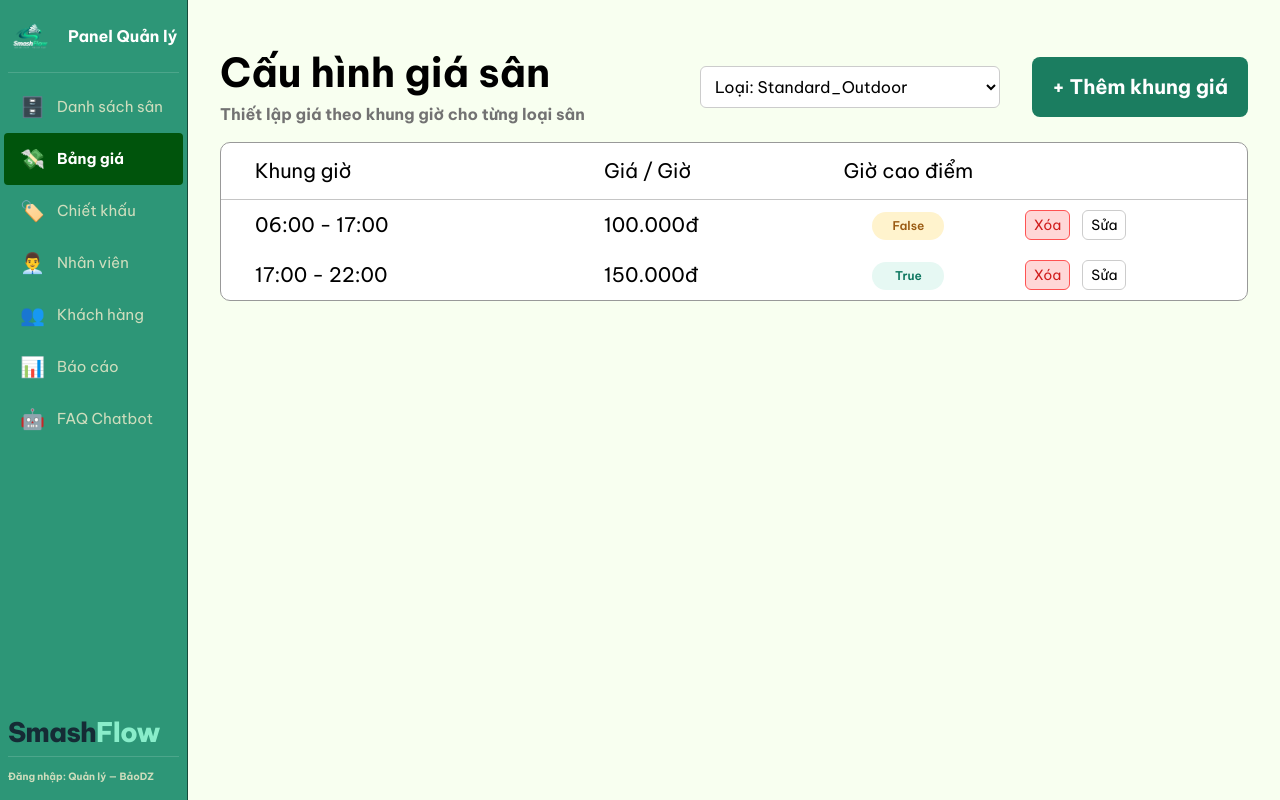
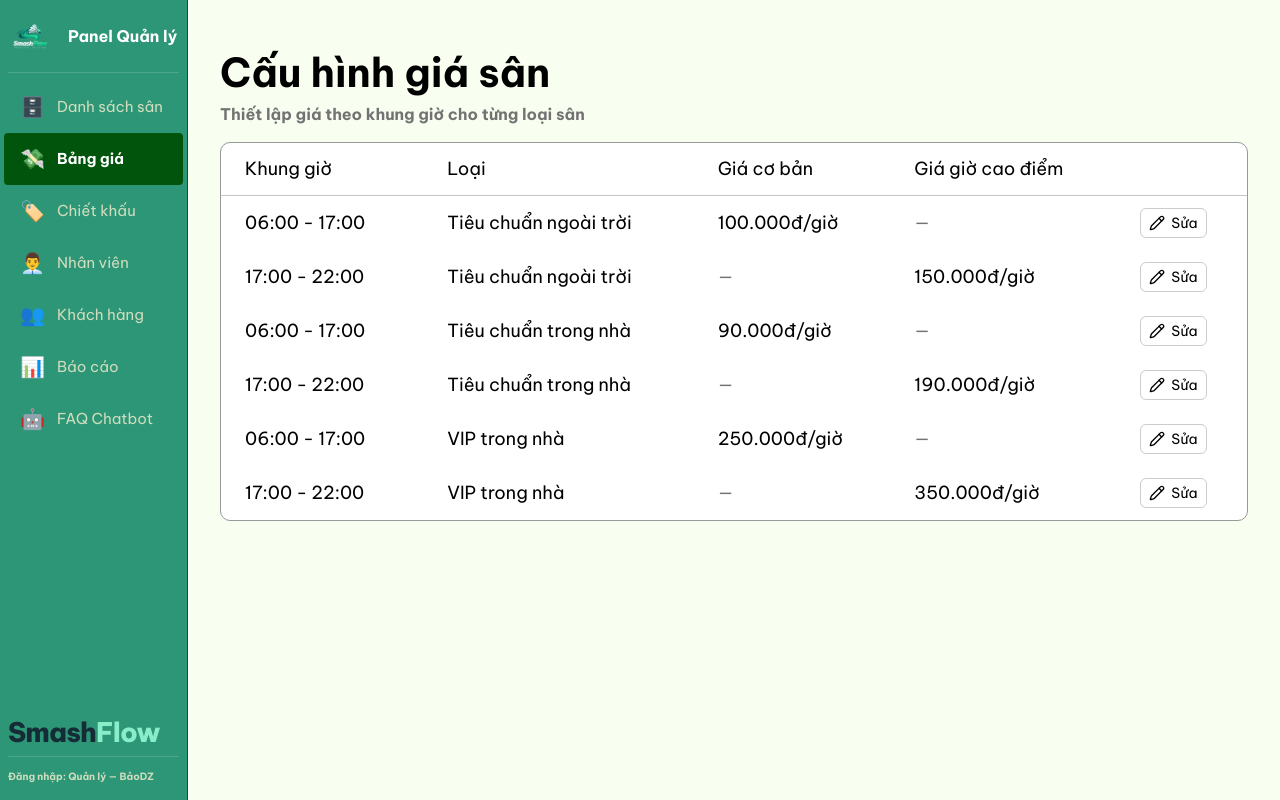
Before and after one commit to Xoai1405/BadmintonCourtManagement-AI_chatbot-, a React app in the folder app/Frontend/: page /prices in a window 1280 px wide. Built offline with nearby package versions, Linux system fonts and the light colour scheme; the HTML template or start-up script is replaced by a standard one.

Commit message:
feat: update price management page to enforce 30-minute time slots and improve UI elements

```diff
--- a/app/Frontend/src/api/adminApi.js
+++ b/app/Frontend/src/api/adminApi.js
@@ -11,6 +11,8 @@ let nextPriceId = Math.max(0, ...priceConfigs.map((price) => price.priceConfigId
 const courtTypes = ["STANDARD_OUTDOOR", "STANDARD_INDOOR", "VIP_INDOOR"];
 const courtStatuses = ["ACTIVE", "MAINTENANCE", "CLOSED"];
 const timePattern = /^([01]\d|2[0-3]):[0-5]\d$/;
+// Khung giá dùng giờ Việt Nam dạng HH:mm và chỉ nhận phút 00 hoặc 30 như form.
+const priceTimePattern = /^([01]\d|2[0-3]):(00|30)$/;
 const normalizeName = (value) => value.trim().toLocaleLowerCase("vi-VN")
   .normalize("NFD").replace(/[\u0300-\u036f]/g, "").replace(/đ/g, "d");
 const normalizePhone = (value) => value.replace(/[\s().+-]/g, "");
@@ -45,8 +47,11 @@ function getReferencePrice(courtType) {
 
 function validatePrice(input, editingId = null) {
   if (!courtTypes.includes(input.courtType)) throw new Error("Loại sân không hợp lệ.");
-  if (!timePattern.test(input.startTime) || !timePattern.test(input.endTime) || input.endTime <= input.startTime) {
-    throw new Error("Khung giờ không hợp lệ: giờ kết thúc phải sau giờ bắt đầu.");
+  if (!priceTimePattern.test(input.startTime) || !priceTimePattern.test(input.endTime)) {
+    throw new Error("Khung giá phải dùng giờ 24 giờ theo mốc 30 phút (ví dụ 06:00, 06:30).");
+  }
+  if (input.endTime <= input.startTime) {
+    throw new Error("Giờ kết thúc phải sau giờ bắt đầu trong cùng ngày.");
   }
   if (!Number.isSafeInteger(input.pricePerHour) || input.pricePerHour <= 0 || input.pricePerHour > 9999999999) {
     throw new Error("Giá mỗi giờ phải là số nguyên từ 1 đến 9.999.999.999 đồng.");
--- a/app/Frontend/src/components/layout/AdminLayout.css
+++ b/app/Frontend/src/components/layout/AdminLayout.css
@@ -246,10 +246,8 @@
   vertical-align: middle;
 }
 
-/* Dùng chung kiểu nhãn cho trạng thái sân và giờ cao điểm: chữ căn giữa,
-   cùng chiều cao để các hàng thẳng nhau. Chiều rộng riêng đặt bên dưới. */
-.court-status,
-.price-peak-badge {
+/* Nhãn trạng thái sân có cùng chiều cao, chữ căn giữa để các hàng thẳng nhau. */
+.court-status {
   display: inline-flex;
   min-height: 28px;
   align-items: center;
@@ -263,7 +261,7 @@
   vertical-align: middle;
 }
 
-/* Tên trạng thái sân dài hơn True/False nên dùng nhãn rộng hơn. */
+/* Cố định chiều rộng để các tên trạng thái có độ dài khác nhau vẫn thẳng hàng. */
 .court-status {
   width: 104px;
 }
@@ -729,69 +727,10 @@
   }
 }
 
-/* Màn bảng giá dùng cùng biến màu và bố cục quản lý; class price- chỉ áp dụng màn này. */
-.price-toolbar {
-  display: flex;
-  flex-wrap: wrap;
-  align-items: center;
-  gap: 32px;
-}
-
-.price-type-filter {
-  width: 300px;
-  max-width: 100%;
-  height: 42px;
-  padding: 8px 10px;
-  border: 1px solid #cccccc;
-  border-radius: 6px;
-  background-color: var(--admin-surface);
-  color: var(--admin-text);
-  font: inherit;
-  font-size: 16px;
-}
-
-.price-add-button {
-  border-radius: 8px;
-  white-space: nowrap;
-}
-
-.price-notice:empty {
-  margin: 0;
-}
-
-/* Chỉ kích thước và tỷ lệ cột của bảng giá khác bảng sân. */
+/* Bảng giá dùng cùng cỡ chữ, đệm ô, căn trái và khoảng cách nút của bảng sân.
+   Chỉ đặt chiều rộng tối thiểu riêng vì bảng có 5 cột; khung chung cho cuộn ngang. */
 .price-table {
-  min-width: 680px;
-  font-size: 20px;
-}
-
-.price-table th,
-.price-table td {
-  padding: 10px 24px;
-}
-
-.price-table th {
-  padding-top: 14px;
-  padding-bottom: 14px;
-}
-
-.price-table th:first-child,
-.price-table td:first-child {
-  width: 35%;
-  padding-left: 34px;
-}
-
-.price-table th:nth-child(2) {
-  width: 23%;
-}
-
-/* Cột thứ 3 là giờ cao điểm: căn giữa cả tiêu đề và nhãn True/False
-   để nhãn nằm đúng dưới tiêu đề, không bị lệch về bên trái. */
-.price-table th:nth-child(3),
-.price-table td:nth-child(3) {
-  width: 18%;
-  text-align: center;
-  vertical-align: middle;
+  min-width: 920px;
 }
 
 .price-table .price-empty {
@@ -801,21 +740,25 @@
   white-space: normal;
 }
 
-/* Cố định chiều rộng để True và False có cùng kích thước trong mọi hàng.
-   Phần chữ, chiều cao và bo góc dùng chung với .court-status ở trên. */
-.price-peak-badge {
-  width: 72px;
+.price-unavailable {
+  color: var(--admin-muted);
 }
 
-/* Vàng cho giờ thường, xanh cho giờ cao điểm; chữ đậm màu để dễ đọc. */
-.price-peak-badge--false {
-  background-color: #fff3cd;
-  color: #9a5b13;
+/* Nút sửa giữ nền trắng, chữ đen, kích thước và viền chung như nút Sửa bên sân.
+   Chỉ thêm bố cục icon/chữ; focus vẫn giữ tông trắng đen theo yêu cầu. */
+.price-edit-button {
+  display: inline-flex;
+  align-items: center;
+  justify-content: center;
+  gap: 6px;
 }
 
-.price-peak-badge--true {
-  background-color: #e6f8f3;
-  color: #0b755e;
+.price-page .price-edit-button:focus-visible {
+  outline-color: var(--admin-text);
+}
+
+.price-edit-button:disabled {
+  opacity: 0.6;
 }
 
 .price-dialog-button:hover {
@@ -885,23 +828,16 @@
   box-shadow: 0 0 0 3px rgb(27 125 96 / 12%);
 }
 
+/* Loại sân chỉ để đọc trong popup; sửa giá không chuyển bản ghi sang loại khác. */
+.price-form-input[readonly] {
+  background-color: #f5faf8;
+  color: var(--admin-muted);
+}
+
 .price-time-fields {
   display: grid;
   grid-template-columns: repeat(2, minmax(0, 1fr));
   gap: 16px;
-}
-
-.price-peak-field {
-  display: flex;
-  align-items: center;
-  gap: 10px;
-  font-size: 14px;
-}
-
-.price-peak-field input {
-  width: 18px;
-  height: 18px;
-  accent-color: var(--admin-primary);
 }
 
 .price-form-error {
@@ -940,71 +876,12 @@
   background-color: var(--admin-primary-hover);
 }
 
-.price-dialog-button--delete {
-  border-color: transparent;
-  background-color: #c74f4f;
-  color: var(--admin-surface);
-}
-
-.price-dialog-button--delete:hover {
-  background-color: #b44141;
-}
-
-.price-page button:focus-visible,
-.price-type-filter:focus-visible,
-.price-peak-field input:focus-visible {
+.price-page button:focus-visible {
   outline: 3px solid var(--admin-primary);
   outline-offset: 3px;
 }
 
-.price-delete-description {
-  margin: 12px 0 20px;
-  color: var(--admin-form-muted);
-  font-size: 14px;
-}
-
-.price-delete-details {
-  display: grid;
-  gap: 12px;
-  margin: 0 0 24px;
-  padding: 16px;
-  border: 1px solid var(--admin-form-border);
-  border-radius: 10px;
-  font-size: 14px;
-}
-
-.price-delete-details div {
-  display: flex;
-  flex-wrap: wrap;
-  justify-content: space-between;
-  gap: 8px 16px;
-}
-
-.price-delete-details dt {
-  color: var(--admin-form-muted);
-}
-
-.price-delete-details dd {
-  margin: 0;
-}
-
 @media (max-width: 767px) {
-  .price-toolbar {
-    width: 100%;
-    gap: 16px;
-  }
-
-  .price-type-filter {
-    flex: 1 1 200px;
-  }
-
-  .price-add-button {
-    max-width: 100%;
-    padding: 12px 16px;
-    font-size: 16px;
-    white-space: normal;
-  }
-
   .price-dialog {
     padding: 24px 20px;
   }
--- a/app/Frontend/src/pages/admin/PriceManagementPage.jsx
+++ b/app/Frontend/src/pages/admin/PriceManagementPage.jsx
@@ -1,55 +1,61 @@
 import { useRef, useState } from "react";
+import { Pencil } from "lucide-react";
 import { useOutletContext } from "react-router-dom";
 import "../../components/layout/AdminLayout.css";
 import { adminApi } from "../../api/adminApi.js";
 
+// Hiển thị cùng tên tiếng Việt với màn Quản lý sân; giữ nguyên enum gửi API.
 const courtTypes = {
-  STANDARD_OUTDOOR: "Standard_Outdoor",
-  STANDARD_INDOOR: "Standard_Indoor",
-  VIP_INDOOR: "VIP_Indoor",
+  STANDARD_OUTDOOR: "Tiêu chuẩn ngoài trời",
+  STANDARD_INDOOR: "Tiêu chuẩn trong nhà",
+  VIP_INDOOR: "VIP trong nhà",
 };
 const priceFormatter = new Intl.NumberFormat("vi-VN");
 const emptyForm = { courtType: "STANDARD_OUTDOOR", startTime: "", endTime: "", pricePerHour: "", isPeakHour: false };
-const timePattern = /^([01]\d|2[0-3]):[0-5]\d$/;
+// Giờ sân là giờ địa phương Việt Nam, lưu HH:mm và không đổi qua UTC.
+// Dùng select thay input time để luôn hiện 24 giờ, không phụ thuộc AM/PM của máy.
+const timePattern = /^([01]\d|2[0-3]):(00|30)$/;
+const timeOptions = Array.from({ length: 48 }, (_, index) =>
+  `${String(Math.floor(index / 2)).padStart(2, "0")}:${index % 2 === 0 ? "00" : "30"}`
+);
 
 export default function PriceManagementPage() {
   const { priceConfigs, setPriceConfigs } = useOutletContext();
   const [isPending, setIsPending] = useState(false);
-  const [requestError, setRequestError] = useState("");
-  const [selectedType, setSelectedType] = useState("STANDARD_OUTDOOR");
   const [editingId, setEditingId] = useState(null);
   const [form, setForm] = useState(emptyForm);
   const [formError, setFormError] = useState("");
   const [notice, setNotice] = useState("");
-  const [priceToDelete, setPriceToDelete] = useState(null);
   const formDialogRef = useRef(null);
   const formRef = useRef(null);
-  const deleteDialogRef = useRef(null);
-  const deleteCloseRef = useRef(null);
-  const addButtonRef = useRef(null);
 
-  const visiblePrices = priceConfigs
-    .filter((config) => config.courtType === selectedType)
-    .sort((a, b) => a.startTime.localeCompare(b.startTime));
+  // Mỗi bản ghi là một dòng: 3 loại sân × 2 khung giờ = 6 dòng dữ liệu mẫu.
+  // Sao chép trước khi sắp xếp để không thay đổi state dùng chung với màn Court.
+  const typeOrder = Object.keys(courtTypes);
+  const visiblePrices = [...priceConfigs].sort((a, b) =>
+    typeOrder.indexOf(a.courtType) - typeOrder.indexOf(b.courtType) ||
+    a.startTime.localeCompare(b.startTime)
+  );
 
   const updateForm = (field, value) => {
     setForm((previous) => ({ ...previous, [field]: value }));
     setFormError("");
   };
 
-  const openForm = (config = null) => {
-    setRequestError("");
-    setEditingId(config?.priceConfigId ?? null);
-    setForm(config ? {
+  // Chỉ sửa bản ghi đã có; loại sân giữ nguyên để không chuyển nhầm khung giá.
+  const openForm = (config) => {
+    setEditingId(config.priceConfigId);
+    setForm({
       courtType: config.courtType,
       startTime: config.startTime,
       endTime: config.endTime,
       pricePerHour: String(config.pricePerHour),
+      // Giữ cố định nhóm giá của dòng đang sửa để mỗi loại sân vẫn có đủ hai nhóm giá.
       isPeakHour: config.isPeakHour,
-    } : { ...emptyForm, courtType: selectedType });
+    });
     setFormError("");
     formDialogRef.current.showModal();
-    formRef.current.elements.namedItem("startTime").focus();
+    formRef.current.elements.namedItem("pricePerHour").focus();
   };
 
   const showError = (message, field) => {
@@ -59,16 +65,20 @@ export default function PriceManagementPage() {
 
   const handleSubmit = async (event) => {
     event.preventDefault();
-    if (isPending) return;
+    if (isPending || editingId === null) return;
     if (!Object.hasOwn(courtTypes, form.courtType)) {
       showError("Vui lòng chọn loại sân hợp lệ.", "courtType");
       return;
     }
     if (!timePattern.test(form.startTime)) {
-      showError("Vui lòng nhập giờ bắt đầu hợp lệ.", "startTime");
+      showError("Vui lòng chọn giờ bắt đầu theo mốc 30 phút.", "startTime");
       return;
     }
-    if (!timePattern.test(form.endTime) || form.endTime <= form.startTime) {
+    if (!timePattern.test(form.endTime)) {
+      showError("Vui lòng chọn giờ kết thúc theo mốc 30 phút.", "endTime");
+      return;
+    }
+    if (form.endTime <= form.startTime) {
       showError("Giờ kết thúc phải sau giờ bắt đầu trong cùng ngày.", "endTime");
       return;
     }
@@ -87,49 +97,18 @@ export default function PriceManagementPage() {
       return;
     }
 
-    // API kiểm tra lại khung giờ trùng và tự cấp ID cho bản ghi mới.
+    // Cập nhật đúng một khung giá qua API mock hiện có; Court đọc cùng state.
     setIsPending(true);
-    setRequestError("");
     try {
       const input = { ...form, pricePerHour };
-      const savedConfig = editingId === null
-        ? await adminApi.createPriceConfig(input)
-        : await adminApi.updatePriceConfig(editingId, input);
-      setPriceConfigs((previous) => editingId === null
-        ? [...previous, savedConfig]
-        : previous.map((item) => item.priceConfigId === savedConfig.priceConfigId ? savedConfig : item)
+      const savedConfig = await adminApi.updatePriceConfig(editingId, input);
+      setPriceConfigs((previous) =>
+        previous.map((item) => item.priceConfigId === savedConfig.priceConfigId ? savedConfig : item)
       );
-      setSelectedType(form.courtType);
-      setNotice(`Đã ${editingId === null ? "thêm" : "cập nhật"} khung giá ${form.startTime} - ${form.endTime}.`);
+      setNotice(`Đã cập nhật giá ${courtTypes[savedConfig.courtType]}, khung giờ ${savedConfig.startTime} - ${savedConfig.endTime}.`);
       formDialogRef.current.close();
     } catch (error) {
       setFormError(error.message);
-    } finally {
-      setIsPending(false);
-    }
-  };
-
-  const openDeleteDialog = (config) => {
-    setRequestError("");
-    setPriceToDelete(config);
-    deleteDialogRef.current.showModal();
-    deleteCloseRef.current.focus();
-  };
-
-  // Xóa trong mock store trước, sau đó cập nhật bảng nếu request thành công.
-  const handleDelete = async () => {
-    if (!priceToDelete || isPending) return;
-    setIsPending(true);
-    setRequestError("");
-    try {
-      await adminApi.deletePriceConfig(priceToDelete.priceConfigId);
-      setPriceConfigs((previous) => previous.filter((config) => config.priceConfigId !== priceToDelete.priceConfigId));
-      setNotice(`Đã xóa khung giá ${priceToDelete.startTime} - ${priceToDelete.endTime}.`);
-      deleteDialogRef.current.close();
-      // Trả focus sau khi nút hết disabled.
-      requestAnimationFrame(() => addButtonRef.current?.focus());
-    } catch (error) {
-      setRequestError(error.message);
     } finally {
       setIsPending(false);
     }
@@ -142,50 +121,38 @@ export default function PriceManagementPage() {
           <h1 id="price-page-title" className="admin-page-title">Cấu hình giá sân</h1>
           <p className="admin-page-description">Thiết lập giá theo khung giờ cho từng loại sân</p>
         </div>
-        <div className="price-toolbar">
-          <label htmlFor="price-type-filter" className="admin-visually-hidden">Lọc theo loại sân</label>
-          <select id="price-type-filter" className="price-type-filter" value={selectedType}
-            onChange={(event) => { setSelectedType(event.target.value); setNotice(""); }}>
-            {Object.entries(courtTypes).map(([value, label]) => (
-              <option key={value} value={value}>Loại: {label}</option>
-            ))}
-          </select>
-          <button disabled={isPending} ref={addButtonRef} type="button" className="admin-primary-button price-add-button"
-            onClick={() => openForm()}>+ Thêm khung giá</button>
-        </div>
       </header>
 
-      <p role="status" className="admin-notice price-notice">{notice}</p>
-      {requestError && <p role="alert" className="price-form-error">{requestError}</p>}
+      <p role="status" className="admin-notice">{notice}</p>
 
       <div className="admin-table-wrapper">
-        <table className="admin-table price-table" aria-label={`Bảng giá ${courtTypes[selectedType]}`}>
+        <table className="admin-table price-table" aria-label="Bảng giá sân theo khung giờ">
           <thead>
             <tr>
               <th scope="col">Khung giờ</th>
-              <th scope="col">Giá / Giờ</th>
-              <th scope="col">Giờ cao điểm</th>
+              <th scope="col">Loại</th>
+              <th scope="col">Giá cơ bản</th>
+              <th scope="col">Giá giờ cao điểm</th>
               <th scope="col"><span className="admin-visually-hidden">Thao tác</span></th>
             </tr>
           </thead>
           <tbody>
             {visiblePrices.length === 0 ? (
-              <tr><td colSpan={4} className="price-empty">Chưa có khung giá. Chọn “Thêm khung giá” để tạo mới.</td></tr>
+              <tr><td colSpan={5} className="price-empty">Chưa có dữ liệu bảng giá.</td></tr>
             ) : visiblePrices.map((config) => (
               <tr key={config.priceConfigId}>
                 <td>{config.startTime} - {config.endTime}</td>
-                <td>{priceFormatter.format(config.pricePerHour)}đ</td>
-                <td><span className={`price-peak-badge price-peak-badge--${config.isPeakHour ? "true" : "false"}`}>
-                  {config.isPeakHour ? "True" : "False"}
-                </span></td>
+                <td>{courtTypes[config.courtType]}</td>
+                {/* Mỗi khung giờ chỉ thuộc một nhóm giá; cột còn lại hiển thị dấu —. */}
+                <td>{config.isPeakHour ? <span className="price-unavailable" aria-label="Không áp dụng">—</span>
+                  : `${priceFormatter.format(config.pricePerHour)}đ/giờ`}</td>
+                <td>{config.isPeakHour ? `${priceFormatter.format(config.pricePerHour)}đ/giờ`
+                  : <span className="price-unavailable" aria-label="Không áp dụng">—</span>}</td>
                 <td>
                   <div className="admin-table-actions">
-                    <button disabled={isPending} type="button" className="admin-action-button admin-action-button--delete"
-                      aria-label={`Xóa khung giá ${config.startTime} - ${config.endTime}`}
-                      onClick={() => openDeleteDialog(config)}>Xóa</button>
-                    <button disabled={isPending} type="button" className="admin-action-button"
-                      aria-label={`Sửa khung giá ${config.startTime} - ${config.endTime}`}
-                      onClick={() => openForm(config)}>Sửa</button>
+                    <button disabled={isPending} type="button" className="admin-action-button price-edit-button"
+                      aria-label={`Sửa giá ${courtTypes[config.courtType]}, ${config.startTime} - ${config.endTime}`}
+                      onClick={() => openForm(config)}><Pencil size={16} aria-hidden="true" />Sửa</button>
                   </div>
                 </td>
               </tr>
@@ -195,67 +162,47 @@ export default function PriceManagementPage() {
       </div>
 
       <dialog ref={formDialogRef} className="price-dialog" aria-labelledby="price-form-title"
+        onCancel={(event) => { if (isPending) event.preventDefault(); }}
         onClose={() => { setEditingId(null); setForm(emptyForm); setFormError(""); }}>
         <form ref={formRef} onSubmit={handleSubmit} noValidate className="price-form">
-          <h2 id="price-form-title" className="price-dialog-title">
-            {editingId === null ? "Thêm khung giá" : "Sửa khung giá"}
-          </h2>
-          <label className="price-form-field" htmlFor="price-form-type">Loại sân
-            <select id="price-form-type" name="courtType" className="price-form-input" value={form.courtType}
-              onChange={(event) => updateForm("courtType", event.target.value)}>
-              {Object.entries(courtTypes).map(([value, label]) => <option key={value} value={value}>{label}</option>)}
-            </select>
+          <h2 id="price-form-title" className="price-dialog-title">Sửa khung giá</h2>
+          <label className="price-form-field" htmlFor="price-form-type">Loại
+            <input id="price-form-type" name="courtType" className="price-form-input"
+              value={courtTypes[form.courtType]} readOnly />
           </label>
           <div className="price-time-fields">
             <label className="price-form-field" htmlFor="price-start-time">Giờ bắt đầu
-              <input id="price-start-time" name="startTime" type="time" required step="60"
+              <select disabled={isPending} id="price-start-time" name="startTime" required
                 className="price-form-input" value={form.startTime}
-                onChange={(event) => updateForm("startTime", event.target.value)} />
+                onChange={(event) => updateForm("startTime", event.target.value)}>
+                <option value="" disabled>Chọn giờ</option>
+                {timeOptions.map((time) => <option key={time} value={time}>{time}</option>)}
+              </select>
             </label>
             <label className="price-form-field" htmlFor="price-end-time">Giờ kết thúc
-              <input id="price-end-time" name="endTime" type="time" required step="60"
+              <select disabled={isPending} id="price-end-time" name="endTime" required
                 className="price-form-input" value={form.endTime}
-                onChange={(event) => updateForm("endTime", event.target.value)} />
+                onChange={(event) => updateForm("endTime", event.target.value)}>
+                <option value="" disabled>Chọn giờ</option>
+                {timeOptions.map((time) => <option key={time} value={time}>{time}</option>)}
+              </select>
             </label>
           </div>
-          <label className="price-form-field" htmlFor="price-per-hour">Giá / Giờ (đồng)
-            <input id="price-per-hour" name="pricePerHour" type="number" required min="1" max="9999999999" step="1"
+          <label className="price-form-field" htmlFor="price-per-hour">{form.isPeakHour ? "Giá giờ cao điểm (đồng/giờ)" : "Giá cơ bản (đồng/giờ)"}
+            <input disabled={isPending} id="price-per-hour" name="pricePerHour" type="number" required min="1" max="9999999999" step="1"
               className="price-form-input" value={form.pricePerHour} placeholder="Ví dụ: 100000"
               onChange={(event) => updateForm("pricePerHour", event.target.value)} />
-          </label>
-          <label className="price-peak-field" htmlFor="price-is-peak">
-            <input id="price-is-peak" name="isPeakHour" type="checkbox" checked={form.isPeakHour}
-              onChange={(event) => updateForm("isPeakHour", event.target.checked)} />
-            Giờ cao điểm
           </label>
           {formError && <p role="alert" className="price-form-error">{formError}</p>}
           <footer className="price-dialog-actions">
             <button disabled={isPending} type="button" className="price-dialog-button" onClick={() => formDialogRef.current.close()}>Đóng</button>
-            <button disabled={isPending} type="submit" className="price-dialog-button price-dialog-button--primary">
-              {editingId === null ? "Thêm khung giá" : "Lưu thay đổi"}
+            <button disabled={isPending} aria-busy={isPending} type="submit" className="price-dialog-button price-dialog-button--primary">
+              {isPending ? "Đang lưu…" : "Lưu thay đổi"}
             </button>
           </footer>
         </form>
       </dialog>
 
-      <dialog ref={deleteDialogRef} className="price-dialog" aria-labelledby="price-delete-title"
-        aria-describedby="price-delete-description" onClose={() => setPriceToDelete(null)}>
-        <h2 id="price-delete-title" className="price-dialog-title">Xóa khung giá</h2>
-        <p id="price-delete-description" className="price-delete-description">Bạn có chắc chắn muốn xóa khung giá này?</p>
-        {priceToDelete && <dl className="price-delete-details">
-          <div><dt>Loại sân</dt><dd>{courtTypes[priceToDelete.courtType]}</dd></div>
-          <div><dt>Khung giờ</dt><dd>{priceToDelete.startTime} - {priceToDelete.endTime}</dd></div>
-          <div><dt>Giá / Giờ</dt><dd>{priceFormatter.format(priceToDelete.pricePerHour)}đ</dd></div>
-          <div><dt>Giờ cao điểm</dt><dd>{priceToDelete.isPeakHour ? "True" : "False"}</dd></div>
-        </dl>}
-        {requestError && <p role="alert" className="price-form-error">{requestError}</p>}
-        <footer className="price-dialog-actions">
-          <button disabled={isPending} ref={deleteCloseRef} type="button" className="price-dialog-button"
-            onClick={() => deleteDialogRef.current.close()}>Đóng</button>
-          <button disabled={isPending || !priceToDelete} type="button" className="price-dialog-button price-dialog-button--delete"
-            aria-busy={isPending} onClick={handleDelete}>Xóa</button>
-        </footer>
-      </dialog>
     </section>
   );
 }
```
